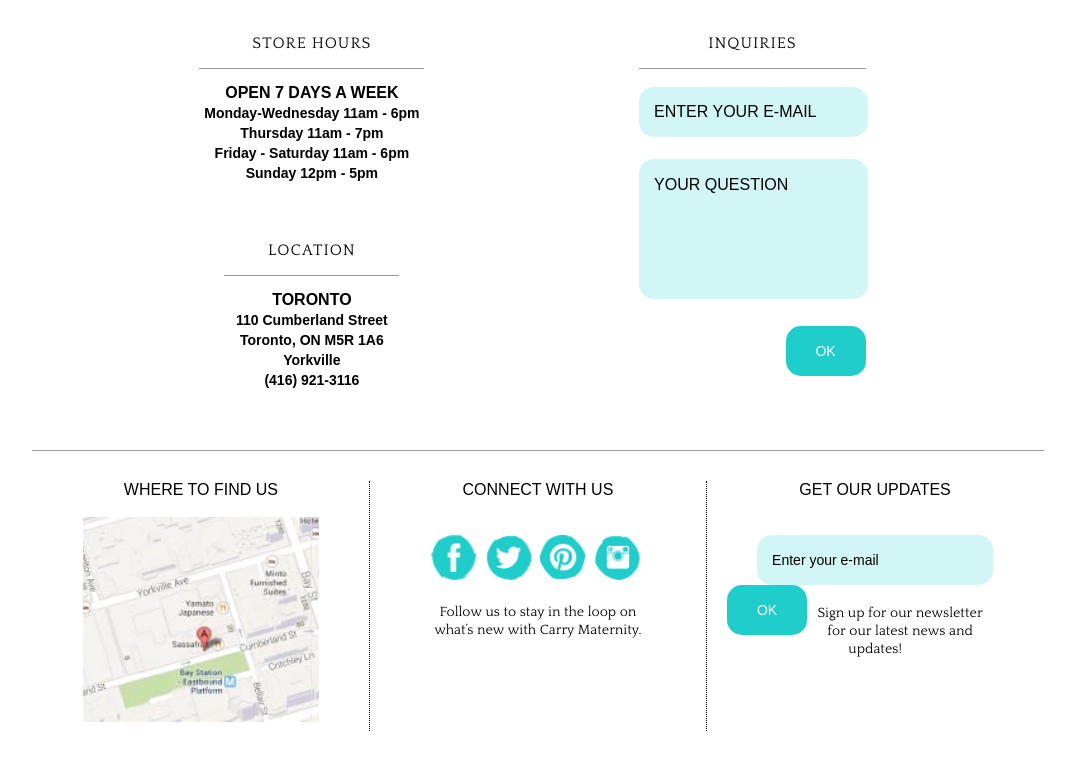
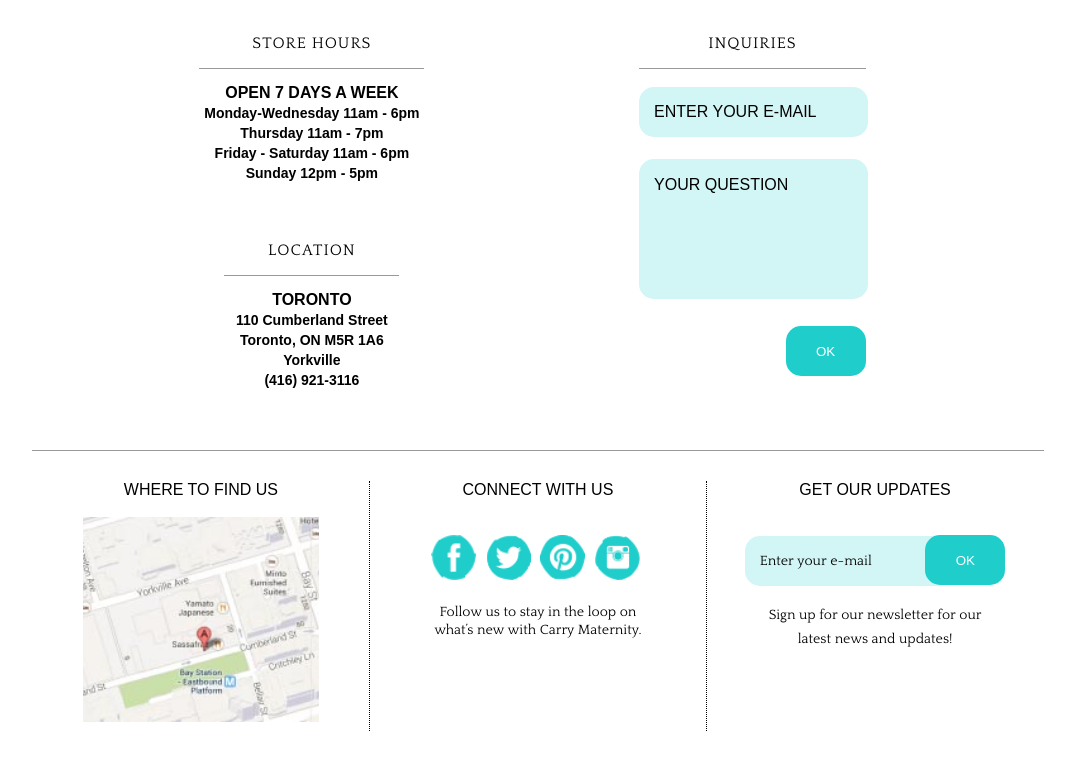
Before and after one commit to wrkrmakr/carry, a PHP site: page /contact.php in a window 1280 px wide. Shown: the part 245-1008 px from the top of the page, without its empty margins (102-1177 px from the left). Run offline with PHP 8.4, Linux system fonts and the light colour scheme; some libraries are stand-ins or nearby versions; some web fonts are replaced.

Commit message:
fixed the css a bot for sign up form

```diff
--- a/assets/css/contact.css
+++ b/assets/css/contact.css
@@ -64,7 +64,6 @@
 	padding:0px 15px;
 	font-family:"Cantarell-Regular", sans-serif;
 	font-size:16px;
-	line-height:21px;
 }
 .formButton{
 	border:none;
@@ -74,7 +73,6 @@
 	border-radius:15px;
 	color:white;
 	font-family:"Cantarell-Regular", sans-serif;
-	font-size:14px;
 }
 #inquiryFormEmail{
 	width:88%;
@@ -175,9 +173,6 @@ label{
 	font-size:14px;
 }
 #signUp{
-	position:relative;
-	left:15%;
-	width:70%
 }
 #formMailContainer{
 	width:100%;
@@ -186,11 +181,16 @@ label{
 #signUpFormEmail{
 	margin:0px;
 	font-size:14px;
-	float:left;
 	display:inline;
-	padding-right:40px;
+	padding-right:35px;
+	font-family: "Quattrocento-Regular", sans-serif;
 }
 #signFormButton{
-	float:left;
 	margin-left:-30px;
 }
+#signUpFormText{
+	position:relative;
+	left:15%;
+	width:70%;
+	line-height:24px;
+}
--- a/assets/css/style.css
+++ b/assets/css/style.css
@@ -1,6 +1,6 @@
 body {
 	background-color:#fff;
-	min-width:1255px;
+	min-width:1200px;
 	overflow:auto;
 }
 h3{
--- a/assets/libraries/contactLibrary.php
+++ b/assets/libraries/contactLibrary.php
@@ -64,9 +64,9 @@
                                <input id="signFormButton" class="formButton" value="OK" type="submit" />
                             </div>
                         </form><br />
-                        <span class="lowerContentSmallText">
+                        <div id="signUpFormText" class="lowerContentSmallText">
                         	Sign up for our newsletter for our latest news and updates!
-                        </span>
+                        </div>
                     </div>
                 </div>
             </div>
```
